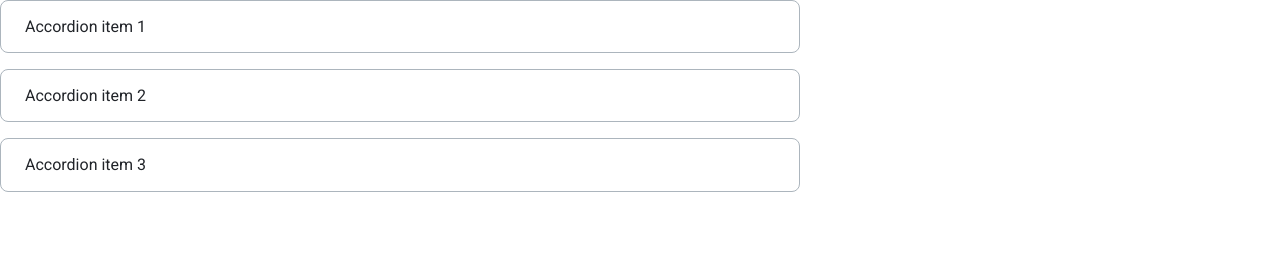
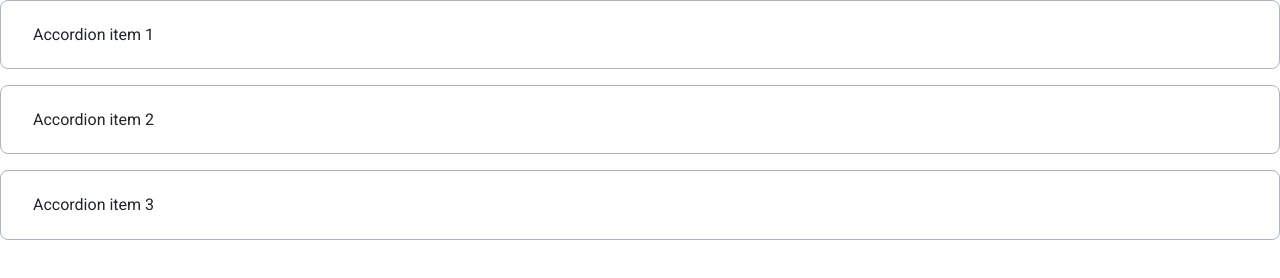
Before and after one commit to js-tasks-ru/htmlcss-20230911-4_dvshapkin, a website: page 03-lection1/02-accordion/index.html in a window 1280 px wide. Drawn offline with Linux system fonts and the light colour scheme.

Commit message:
исправления после 2-го ревью

```diff
--- a/03-lection1/02-accordion/accordion.css
+++ b/03-lection1/02-accordion/accordion.css
@@ -1,14 +1,6 @@
 /* Стилизация аккордеона */
 
 .accordion {
-  max-width: 800px;
-}
-
-.accordion__section {
-  padding: 1em 2em 1em 1.5em;
-  border: 1px solid var(--grey-3);
-  border-radius: 8px;
-
   font-family: Inter;
   font-size: 16px;
   font-style: normal;
@@ -16,7 +8,13 @@
   line-height: 1.2;
 }
 
-.accordion .accordion__section:not(:last-child) {
+.accordion__section {
+  padding: 1.5em 3em 1.5em 2em;
+  border: 1px solid var(--grey-3);
+  border-radius: 8px;
+}
+
+.accordion__section:not(:last-child) {
   margin-bottom: 16px;
 }
 
@@ -40,6 +38,6 @@
   margin: 0;
 }
 
-.accordion__content .accordion__text:not(:last-child) {
+.accordion__text:not(:last-child) {
   margin-bottom: 1em;
 }
```
